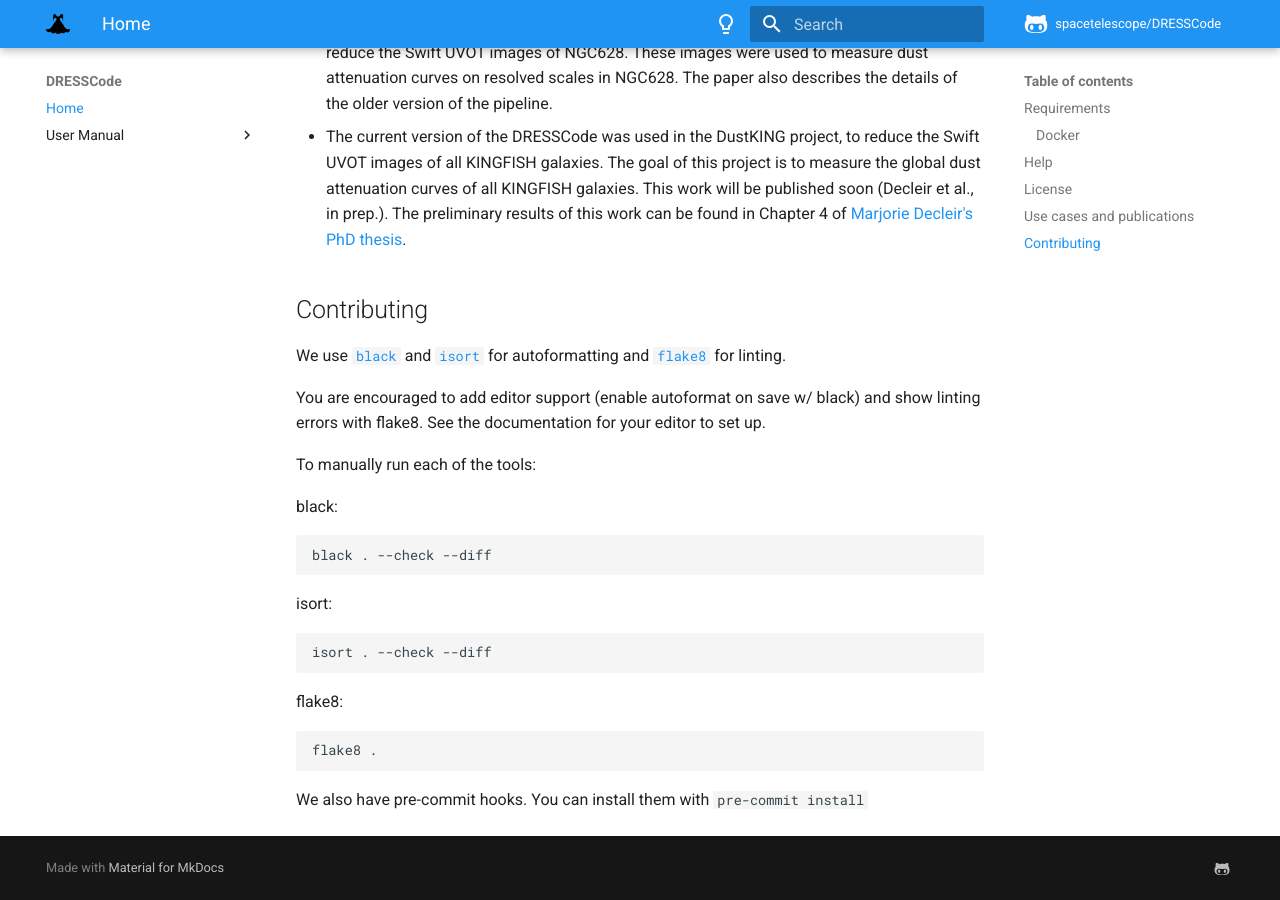
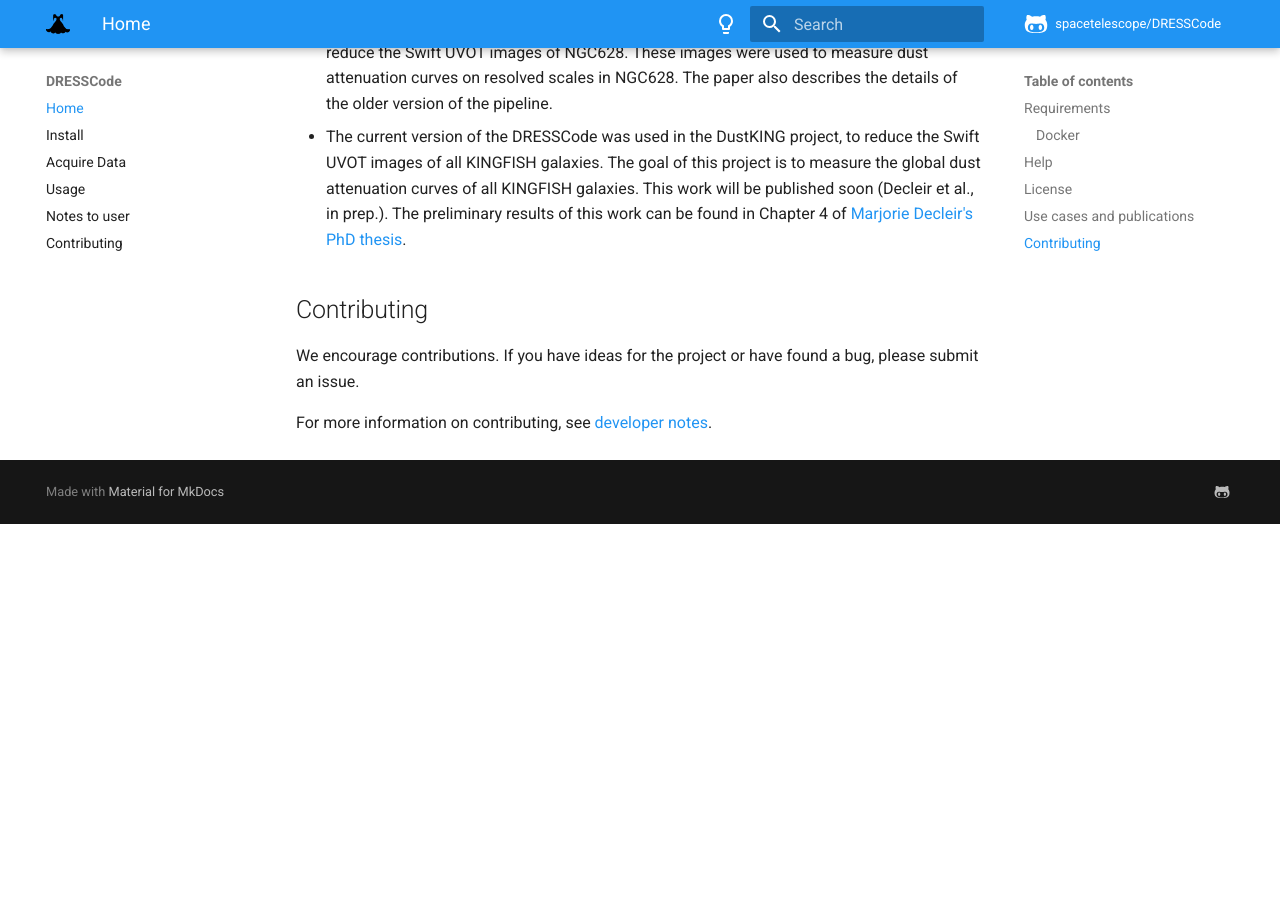
Before and after one commit to spacetelescope/DRESSCode, an MkDocs documentation site: the page built from docs/index.md, in a window 1280 px wide and 900 px high, scrolled down 2105 px. Built offline with MkDocs 1.6.1 and Material for MkDocs 9.7.7, drawn with Linux system fonts in a browser that asks for light colours; comment, search, counter and statistics services are not loaded; after the commit the page ends 2629 px from its top, so only the background shows below that.

Commit message:
ref the installed script names instead of the python files in user guide (#56)
make docs organization flat

tidy up some steps in the guide

move some dev. info into a separate page of docs and out of the readme

````diff
--- a/docs/index.md
+++ b/docs/index.md
@@ -22,7 +22,7 @@ For the original version of this software, see <a href="https://github.com/mdecl
 
 DRESSCode has been written and tested on Linux and Mac, and relies on several tasks from the specialized <a href="https://heasarc.gsfc.nasa.gov/docs/software/heasoft/" target="_blank">HEASoft</a> software, provided by NASA.
 
-See the [documentation](user_manual/install.md) for specific installation instructions.
+See the [documentation](install.md) for specific installation instructions.
 
 The minimum requirements are:
 
@@ -44,7 +44,7 @@ docker run --rm -it dresscodeswift/dresscode /bin/bash
 
 From there run the pipeline, which is located in `/opt/dresscode`
 
-For more, see our [docker instructions](user_manual/install.md).
+For more, see our [docker instructions](install.md).
 
 ## Help
 
@@ -61,28 +61,6 @@ This project is Copyright Association of Universities for Research in Astronomy
 
 ## Contributing
 
-We use [`black`](https://github.com/psf/black) and [`isort`](https://github.com/pycqa/isort) for autoformatting and [`flake8`](https://github.com/PyCQA/flake8) for linting.
+We encourage contributions. If you have ideas for the project or have found a bug, please submit an issue.
 
-You are encouraged to add editor support (enable autoformat on save w/ black) and show linting errors with flake8. See the documentation for your editor to set up.
-
-To manually run each of the tools:
-
-black:
-
-```sh
-black . --check --diff
-```
-
-isort:
-
-```sh
-isort . --check --diff
-```
-
-flake8:
-
-```sh
-flake8 .
-```
-
-We also have pre-commit hooks. You can install them with `pre-commit install`
+For more information on contributing, see [developer notes](developer_notes.md).
--- a/mkdocs.yml
+++ b/mkdocs.yml
@@ -25,11 +25,11 @@ theme:
 
 nav:
   - Home: "index.md"
-  - User Manual:
-      - user_manual/install.md
-      - user_manual/download_data.md
-      - user_manual/data_reduction_with_dresscode.md
-      - user_manual/notes.md
+  - Install: "install.md"
+  - Acquire Data: download_data.md
+  - Usage: usage.md
+  - Notes to user: notes.md
+  - Contributing: developer_notes.md
 
 repo_name: spacetelescope/DRESSCode
 repo_url: https://github.com/spacetelescope/DRESSCode
````
Also changed, not shown: README.md (+4 -26 lines), docs/developer_notes.md (added, +27 -0 lines), docs/download_data.md (renamed from docs/user_manual/download_data.md, +1 -1 lines), docs/install.md (renamed from docs/user_manual/install.md, +1 -1 lines), docs/usage.md (added, +75 -0 lines), docs/user_manual/data_reduction_with_dresscode.md (deleted, +0 -75 lines), docs/notes.md (renamed from docs/user_manual/notes.md).
